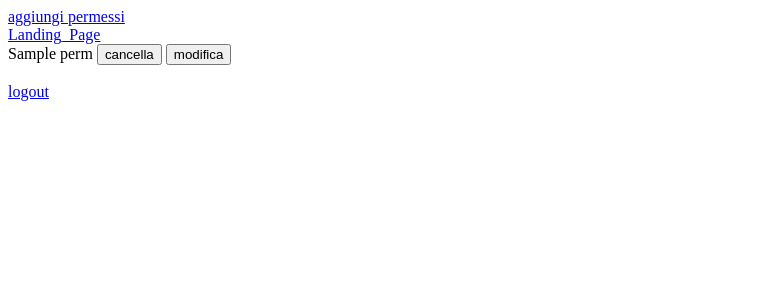
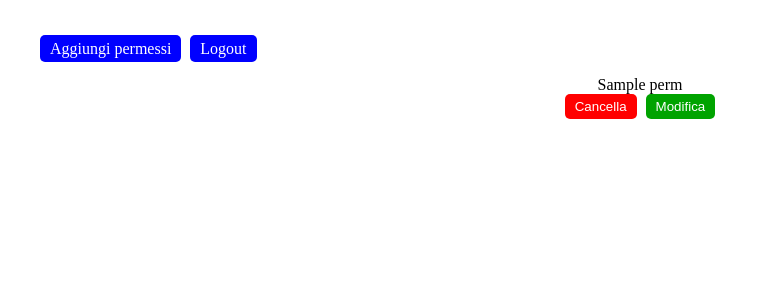
Before and after one commit to MarcoClaps/00-PCSC-Progetto-2023, a Flask app: template templates/gest_perm_tmp.html in a window 1280 px wide. Shown: the top 300 px of the page, without its empty margins (0-770 px from the left). Run offline with Flask 3, Linux system fonts and the light colour scheme; the template is opened without the code that fills it: most values are stand-ins (such as "Sample title", 1, 10 or a date in 2020).

Commit message:
Luca    gest_perm_tmp

```diff
--- /dev/null
+++ b/static/src/css/gest_perm_tmp.css
@@ -0,0 +1,69 @@
+body {
+    background-color: url("../static/src/img/bodyBackground.jpg");
+    margin: 0;
+    padding: 0;
+}
+
+.delete_button {
+    background-color: #ff0000;
+    color: #fff;
+    border: none;
+    padding: 5px 10px;
+    cursor: pointer;
+    border-radius: 5px;
+    margin-right: 5px;
+}
+
+.delete_button:hover {
+    background-color: #ff3333;
+}
+
+.edit_button {
+    background-color: #00a300;
+    color: #fff;
+    border: none;
+    padding: 5px 10px;
+    cursor: pointer;
+    border-radius: 5px;
+}
+
+.edit_button:hover {
+    background-color: #008f00;
+}
+
+.name {
+    margin-bottom: 10px;
+    margin-left: auto;
+    margin-right: auto;
+    text-align: center;
+}
+
+.container {
+    padding: 20px;
+    border-radius: 10px;
+    margin: 20px;
+    background-color: rgba(255, 255, 255, 0.8);
+}
+
+.container a {
+    color: blue;
+    text-decoration: none;
+}
+
+.container a:hover {
+    color: #333;
+}
+
+.container a.button {
+    background-color: blue;
+    color: #fff;
+    border: none;
+    padding: 5px 10px;
+    cursor: pointer;
+    border-radius: 5px;
+    margin-right: 5px;
+}
+
+.container a.button:hover {
+    background-color: #008f00;
+}
--- a/templates/gest_perm_tmp.html
+++ b/templates/gest_perm_tmp.html
@@ -2,70 +2,27 @@
 <html>
 <head>
     <title>Gestione_Permessi</title>
+    <link rel="stylesheet" type="text/css" href="../static/src/css/gest_perm_tmp.css">
     <script src="https://ajax.googleapis.com/ajax/libs/jquery/3.5.1/jquery.min.js"></script>
-
-    <script>
-        function navigate() {
-            var selectedOption = document.getElementById("menu").value;
-            if (selectedOption === "login_page") {
-                window.location.href = "login_page.html";
-            } else if (selectedOption === "Landing_Page") {
-                window.location.href = "Landing_Page.html";
-            }
-        }
-
-        $(document).ready(function () {
-            // Aggiungi un gestore di eventi al pulsante
-            $('.delete_button').click(function () {
-                var p = $(this).data('p');
-                var n = $(this).data('n');
-                var nn = n.replace(/_/g, ' ');
-                // Mostra la finestra popup di conferma
-                if (confirm('Sei sicuro di voler cancellare ' + nn + '?')) {
-                    // Se l'utente ha cliccato su "OK", esegui il codice qui
-                    console.log('L\'utente ha cliccato su OK');
-                    // Esempio: reindirizza l'utente a una nuova pagina
-                    {#go to '/dashboard/gest_perm/delete/'+p whith Post method#}
-                    $.ajax({
-                        url: '/dashboard/gest_perm/delete/' + p,
-                        type: 'POST',
-                        data: {
-                            csrfmiddlewaretoken: '{{ csrf_token }}'
-                        },
-                        success: function (response) {
-                            console.log(response);
-                            window.location.reload();
-                        },
-                        error: function (response) {
-                            console.log(response);
-                        }
-                    });
-                } else {
-                    // Se l'utente ha cliccato su "Annulla", esegui il codice qui
-                    console.log('L\'utente ha cliccato su Annulla');
-                }
-            });
-        });
-    </script>
+    <script src="script.js"></script>
 </head>
 <body>
+    <div class="container">
+        <div style="text-align: left;">
+            <a href="/dashboard/gest_perm/add_perm" class="button">Aggiungi permessi</a>
+            <a href="/logout" class="button">Logout</a>
+        </div>
+        <br>
 
-
-<a href='/dashboard/gest_perm/add_perm' id="aggiungi permessi">aggiungi permessi</a> <br>
-
-<!-- <a href="login_page.html" id="login_page">login page</a><br> -->
-<!-- Contenuto della Sezione 1 -->
-
-<a href="../static/Landing_Page.html" id="Landing_Page">Landing_Page</a><br>
-<!-- Contenuto della Sezione 2 -->
- {% for p in perm.keys() %}
-  {{ perm[p].replace("_"," ") }}
-     <button class=delete_button type="button" data-p={{p}} data-n={{perm[p]}}>cancella</button>
-     <button type="button" onclick="location.href='/dashboard/gest_perm/change/{{p}}'">modifica</button>
-     <br>
-{% endfor %}
-<br>
-<a href="/logout">logout</a>
-
+        <div class="name">
+            {% for p in perm.keys() %}
+                {{ perm[p].replace("_", " ") }}
+                <br>
+                <button class="delete_button" type="button" data-p="{{ p }}" data-n="{{ perm[p] }}">Cancella</button>
+                <button class="edit_button" type="button" onclick="location.href='/dashboard/gest_perm/change/{{ p }}'">Modifica</button>
+                <br><br>
+            {% endfor %}
+        </div>
+    </div>
 </body>
 </html>
```
